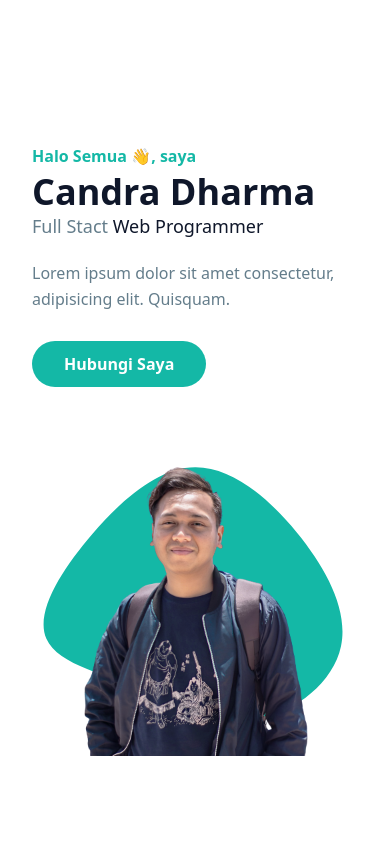
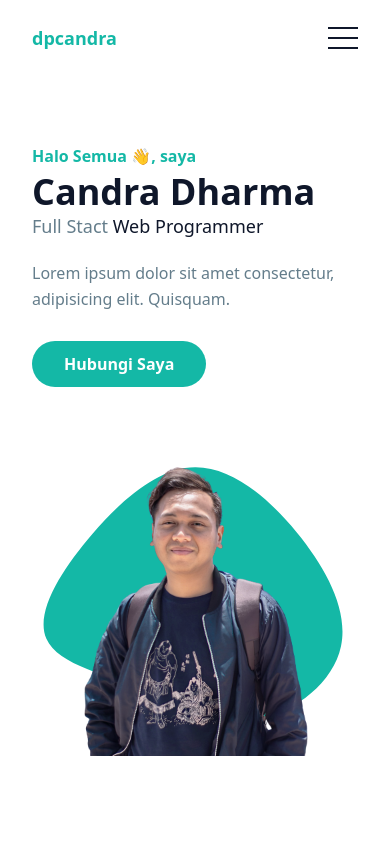
Before and after one commit to dpcandra/TailwindPortofolio, a React (Vite) app: page / in a window 390 px wide. Shown: the top 844 px of the page. Built offline with nearby package versions, Linux system fonts and the light colour scheme.

Commit message:
hamburger

```diff
--- a/src/App.jsx
+++ b/src/App.jsx
@@ -2,12 +2,15 @@ import './App.css'
 
 import Hero from './Hero';
 import About from './About';
+import Header from './Components/Header';
 
 function App() {
 
 
   return (
     <>
+      <Header/>
+
        <Hero/>
        <About/>
     </>
--- /dev/null
+++ b/src/Components/Header.jsx
@@ -0,0 +1,25 @@
+const Header = () => {
+    return(
+        <header className=" bg-transparent absolute top-0 left-0 w-full flex items-center z-10">
+            <div className="container">
+                <div className="flex items-center justify-between relative">
+
+                    <div className="px-4">
+                        <a href="#home" className="font-bold text-lg text-primary block py-6">dpcandra</a>
+                    </div>
+
+                    <div className="flex items-center px-4">
+                        <button className="block absolute right-4" id="hamburger" name="hamburger" type="button">
+                            <span className="hamburger-line"></span>
+                            <span className="hamburger-line"></span>
+                            <span className="hamburger-line"></span>
+                        </button>
+                    </div>
+
+                </div>
+            </div>
+        </header>
+    )
+}
+
+export default Header;
--- /dev/null
+++ b/src/Components/Navbar.jsx
@@ -0,0 +1,6 @@
+
+const Navbar = () => {
+
+}
+
+export  default Navbar;
--- a/src/index.css
+++ b/src/index.css
@@ -1,3 +1,11 @@
 @tailwind base;
 @tailwind components;
 @tailwind utilities;
+
+/* body{
+    font-family: 'Inter', sans-serif;
+} */
+
+.hamburger-line{
+    @apply w-[30px] h-[2px] my-2 block bg-dark;
+}
```
